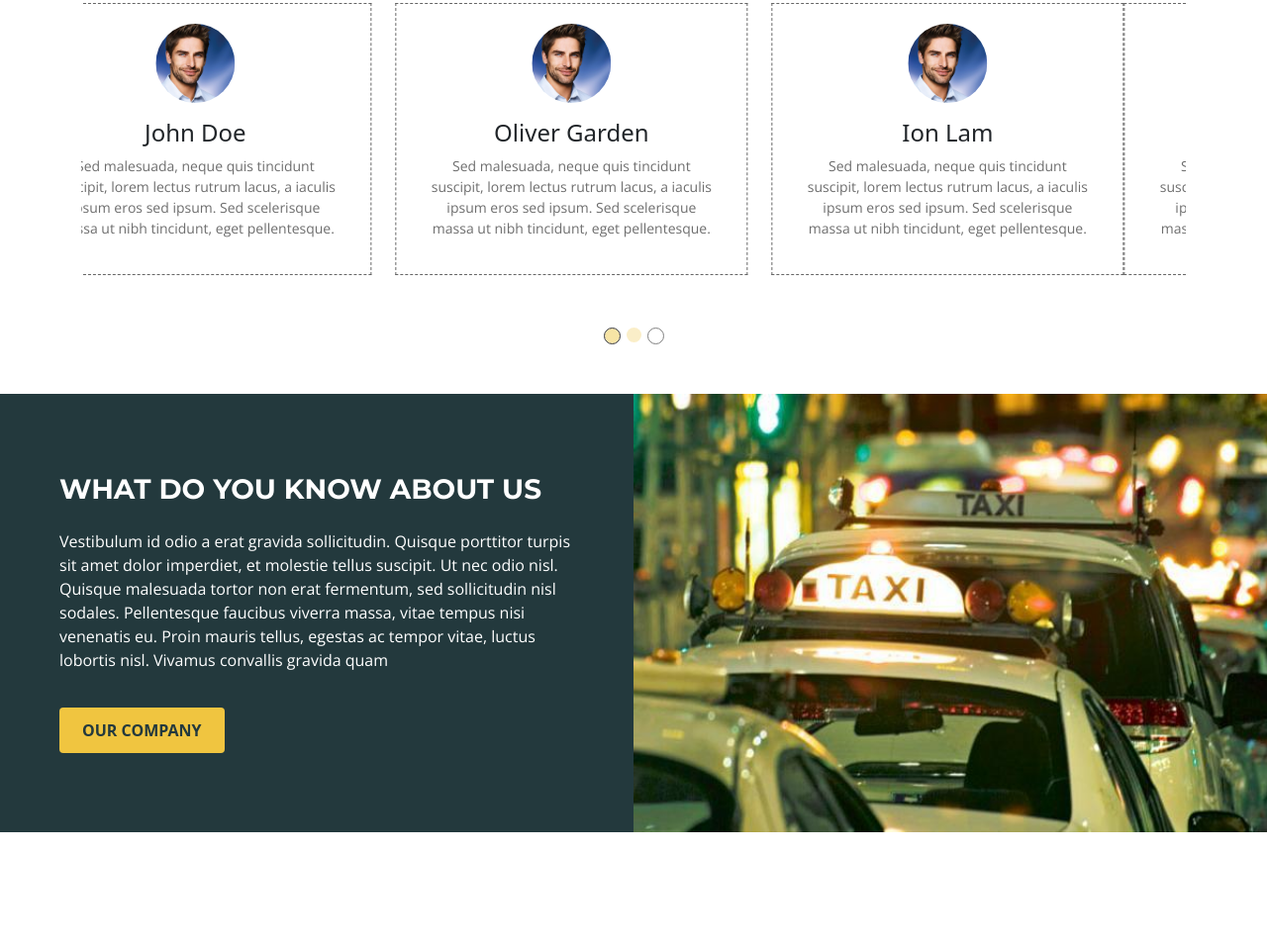
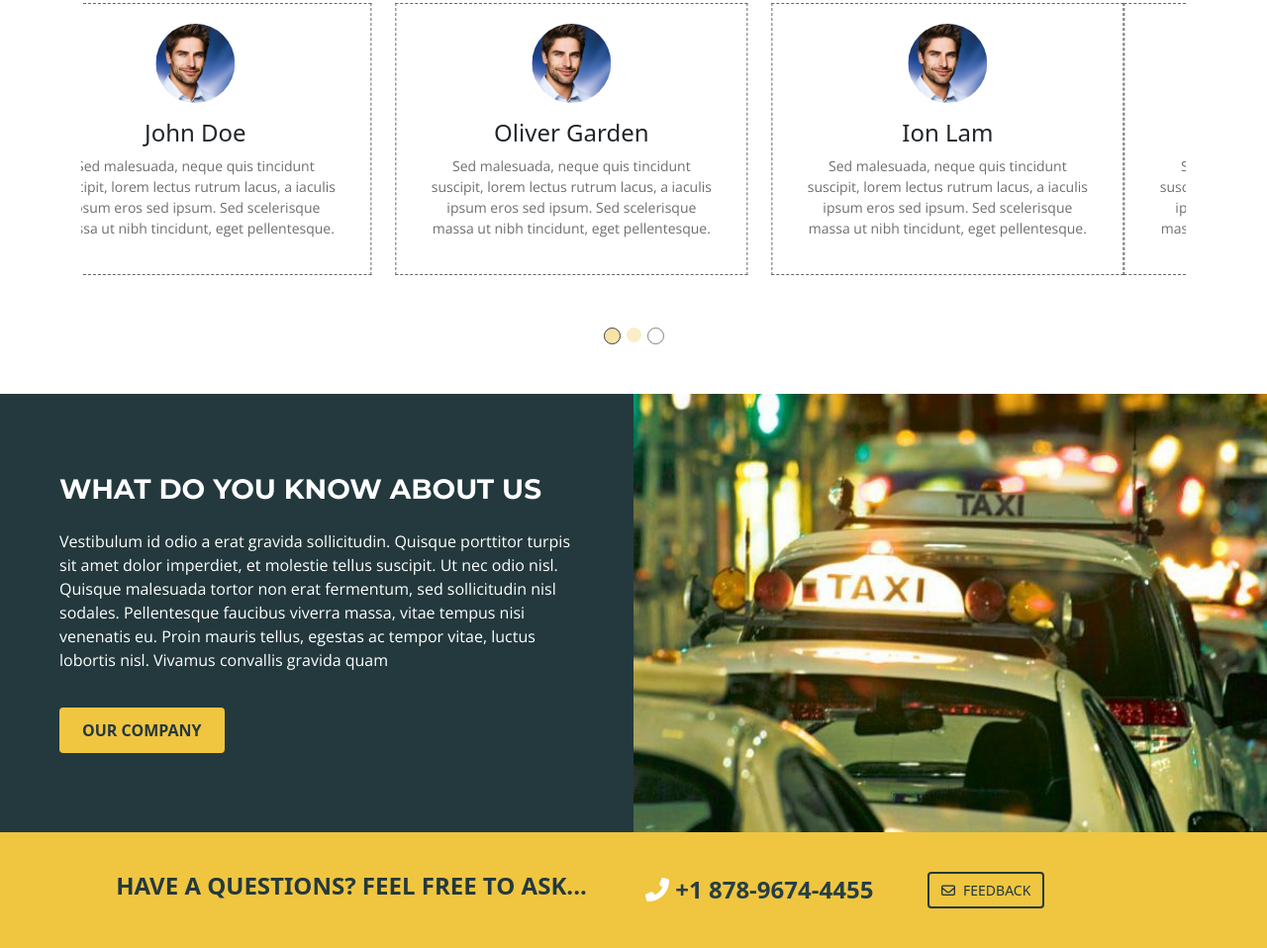
Before and after one commit to rajesh-mondal/maxo-cabs, a plain HTML site: page index.html in a window 1280 px wide. Shown: the part 2589-3547 px from the top of the page at 99% size. Before the commit the page ends 3430 px from the top, so only its background shows below. Drawn offline with nearby package versions, Linux system fonts and the light colour scheme.

Commit message:
feedback section done

```diff
--- a/css/style.css
+++ b/css/style.css
@@ -278,3 +278,26 @@ input:focus{
   background-repeat: no-repeat;
   background-size: cover;
 }
+
+/* Feedback Section */
+.feedback{
+  padding: 40px 0;
+  background-color: #f0c540;
+  color: #23393d;
+}
+.content1{
+  font-weight: 700;
+  font-size: 24px;
+  color: #273f44;
+}
+.content1 i{
+  color: #fff;
+}
+.btn-feedback{
+  border: 2px solid;
+  color: #23393d;
+  font-size: 14px;
+  background-color: transparent;
+  font-weight: 500;
+  transition: ease-in 0.4s;
+}
--- a/index.html
+++ b/index.html
@@ -645,6 +645,35 @@
                 </div>
             </div>
         </section>
+        <!-- Feedback Section -->
+        <section class="feedback">
+            <div class="container">
+                <div class="row">
+                    <div class="col-md-6 col-sm-6 col-12">
+                        <div class="row">
+                            <div class="col-md-12 text-center">
+                                <div class="common-title">
+                                    <h4 class="text-uppercase fw-bold">Have a questions? Feel free to ask...</h4>
+                                </div>
+                            </div>
+                        </div>
+                    </div>
+                    <div class="col-md-6 col-sm-6 col-12">
+                        <div class="row">
+                            <div class="col-md-6 col-sm-6 col-12">
+                                <div class="content1">
+                                    <i class="fas fa-phone-alt"></i>
+                                    +1 878-9674-4455
+                                </div>
+                            </div>
+                            <div class="col-md-6 col-sm-6 col-12">
+                                <button class="btn btn-outline-dark btn-feedback text-uppercase"><i class="far fa-envelope pe-2"></i>Feedback</button>
+                            </div>
+                        </div>
+                    </div>
+                </div>
+            </div>
+        </section>
     </main>
     <!-- Bootstrap Script -->
     <script src="https://cdn.jsdelivr.net/npm/bootstrap@5.1.3/dist/js/bootstrap.bundle.min.js" integrity="sha384-ka7Sk0Gln4gmtz2MlQnikT1wXgYsOg+OMhuP+IlRH9sENBO0LRn5q+8nbTov4+1p" crossorigin="anonymous"></script>
```
